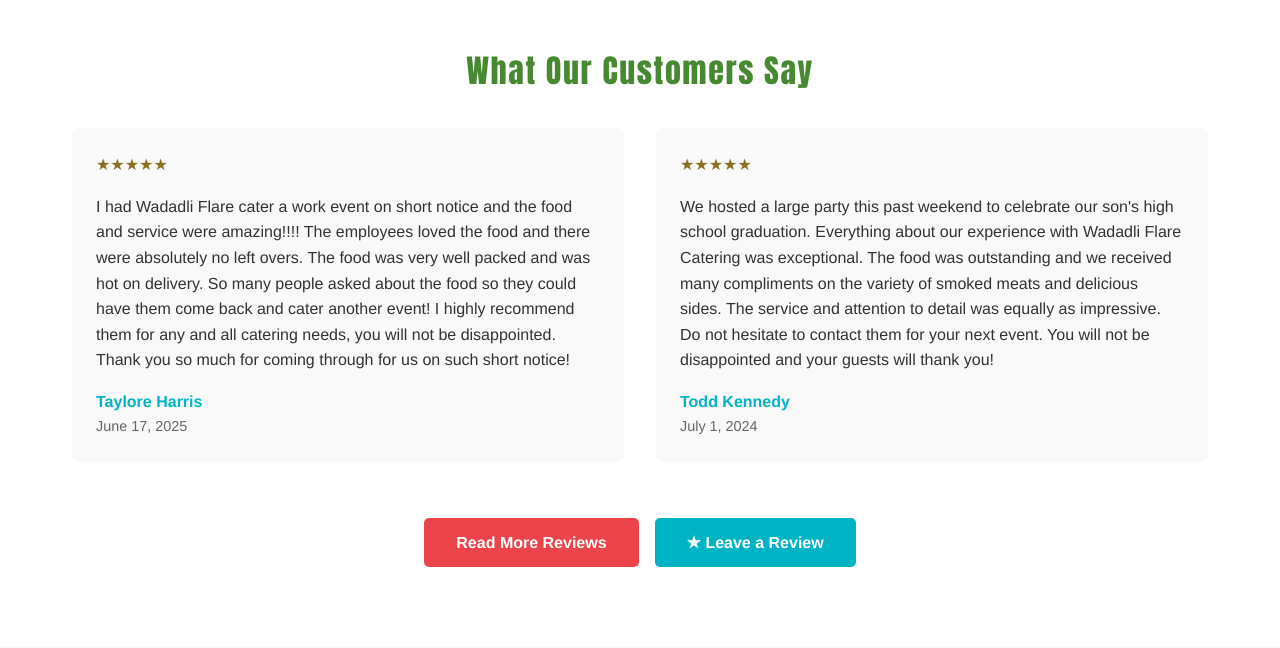
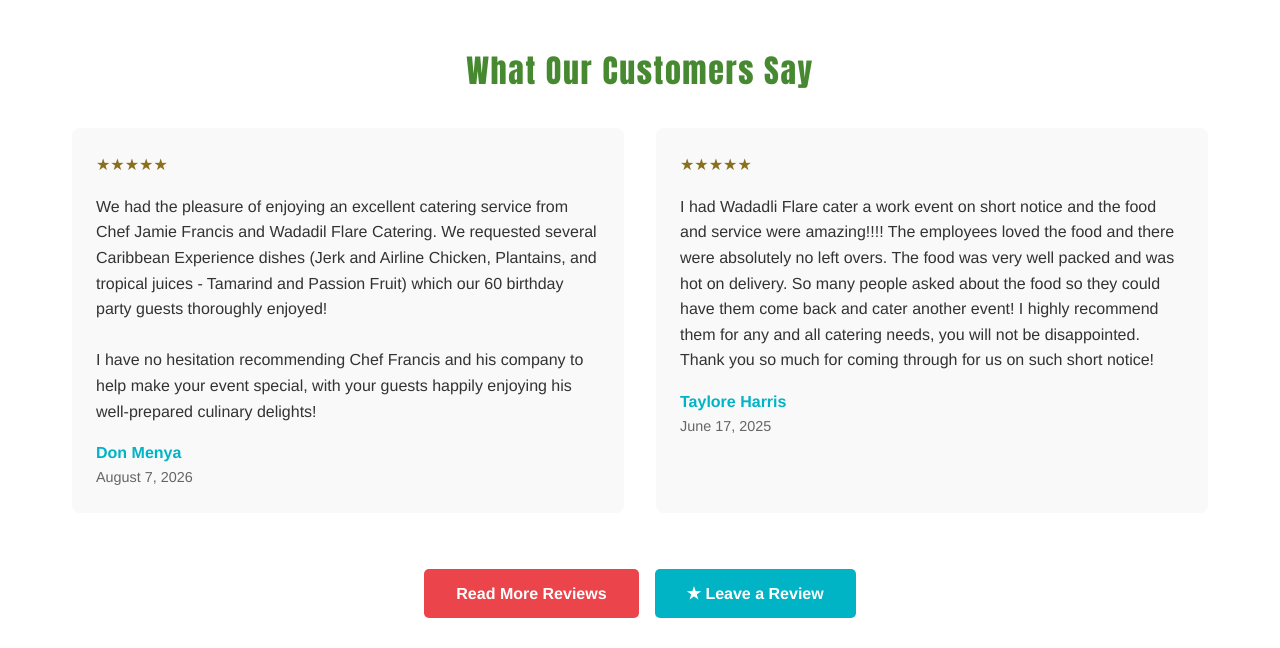
Before and after one commit to JacobStephens2/wadadliflarecatering.com, a PHP site: page /index.php in a window 1280 px wide. Shown: the part 2746-3394 px from the top of the page. Run offline with PHP 8.4, Linux system fonts and the light colour scheme.

Commit message:
content(reviews): add Don Menya's Google review from 2026-08-07
Google has this review but the Places API does not return it: the API caps
responses at 5 and ranks by relevance, and this listing now has 10 ratings. Added
to the archive by hand so it shows today.

No cleanup needed later. merge_reviews() dedupes by author, so if Google ever
ranks it into the top 5 the live copy replaces this entry and picks up the exact
publishTime automatically.

Text is verbatim, including the reviewer's "Wadadil" typo, since the Places API
terms require review content be displayed unmodified.

Co-Authored-By: Claude Opus 5 (1M context) <noreply@anthropic.com>
Claude-Session: https://claude.ai/code/session_01S2mJHiz58WKnToFEe8G65B

```diff
--- a/private/reviews-data.php
+++ b/private/reviews-data.php
@@ -28,6 +28,18 @@
 
 return [
     // --- Google ---
+    [
+        // Added by hand on 2026-08-07: Google had this review but the Places API
+        // did not return it, since the API caps at 5 and ranks by relevance. The
+        // merge will swap in the live copy, with its exact publishTime, if it
+        // ever makes the top 5. Text is verbatim, typo included.
+        'source' => 'google',
+        'author' => 'Don Menya',
+        'rating' => 5,
+        'text' => "We had the pleasure of enjoying an excellent catering service from Chef Jamie Francis and Wadadil Flare Catering. We requested several Caribbean Experience dishes (Jerk and Airline Chicken, Plantains, and tropical juices - Tamarind and Passion Fruit) which our 60 birthday party guests thoroughly enjoyed!\n\nI have no hesitation recommending Chef Francis and his company to help make your event special, with your guests happily enjoying his well-prepared culinary delights!",
+        'time' => 1786108500, // 2026-08-07, posted the morning it was added
+        'precision' => 'day',
+    ],
     [
         'source' => 'google',
         'author' => 'Taylore Harris',
```
